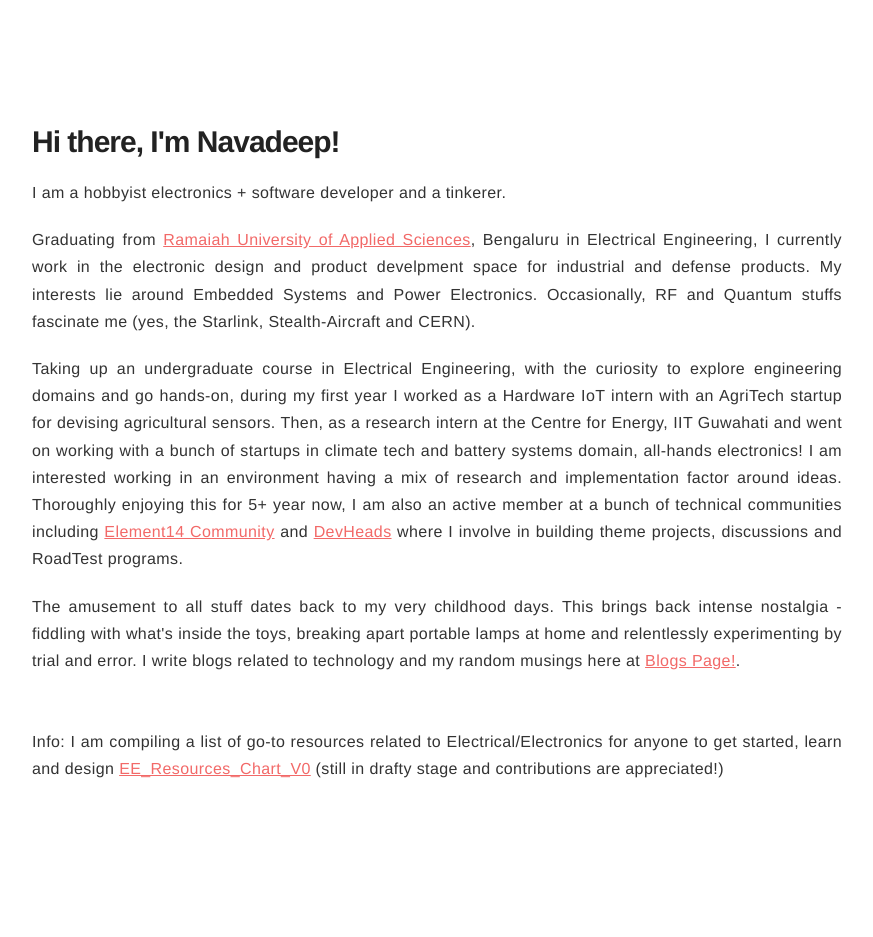
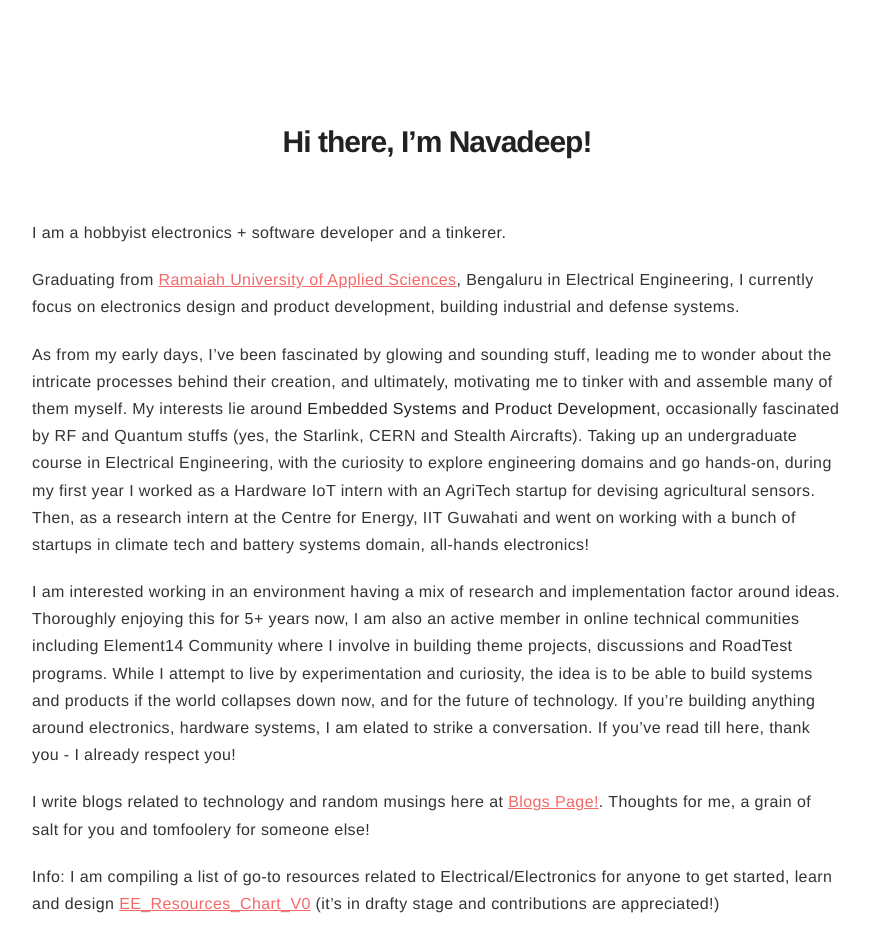
Before and after one commit to ngu25/ngu25.github.io, a Jekyll site: the page built from about/index.markdown, in a window 1280 px wide. Shown: the whole page, without its empty margins (203-1076 px from the left). Built offline with Jekyll 4.4.1, drawn with Linux system fonts in a browser that asks for light colours; before the commit the page ends 900 px from its top, so only the background shows below that.

Commit message:
updated about, removed resume

```diff
--- a/_config.yml
+++ b/_config.yml
@@ -1,4 +1,5 @@
 # main text of home
+# bundle exec jekyll serve to build locally
 name: Navadeep Ganesh
 bio: "Beeping buzzer and blinking lights"
 
@@ -12,7 +13,7 @@ picture: assets/images/profile.jpg
 
 # If you want to include your resume, set to true
 # and specify source (external or local).
-resume: true
+resume: flase
 resume-external: false
 resume-url: resume
 
--- a/about/index.html
+++ /dev/null
@@ -1,52 +0,0 @@
----
-layout: default
-title: About
----
-
-<div style="text-align: justify">
-	<h1>Hi there, I'm Navadeep!</h1>
-	<p>I am a hobbyist electronics + software developer and a tinkerer.</p>
-
-	<p> Graduating from <a href="https://www.msruas.ac.in/">Ramaiah University of Applied Sciences</a>, Bengaluru in Electrical Engineering, I currently work in the electronic design and product develpment space for industrial and defense products.
-		My interests lie around Embedded Systems and Power Electronics. Occasionally, RF and Quantum stuffs fascinate me (yes, the Starlink, Stealth-Aircraft and CERN).
-	</p>
-
-	<p>
-		Taking up an undergraduate course in Electrical Engineering, with the curiosity to explore engineering domains and go hands-on, during my first year I worked as a Hardware IoT intern with an AgriTech startup for devising agricultural sensors. Then, as a research
-		intern at the Centre for Energy, IIT Guwahati and went on working with a bunch of startups in climate tech and battery systems domain, all-hands electronics! I am interested working in an environment having a mix of research and implementation factor around ideas.
-		Thoroughly enjoying this for 5+ year now, I am also an active member at a bunch of technical communities including <a href="https://community.element14.com/members/navadeepganeshu">Element14 Community</a> and <a href="http://developers.community/">DevHeads</a> where I involve in building theme projects, discussions and RoadTest programs.
-	</p>
-
-	<p>
-		The amusement to all stuff dates back to my very childhood days. This brings back intense nostalgia - fiddling with what's inside the toys, breaking apart portable lamps at home and relentlessly experimenting by trial and error.
-		I write blogs related to technology and my random musings here at <a href="https://navadeepganeshu.github.io/blog/">Blogs Page!</a>.
-	</p>
-
-	<br>
-
-	<p>
-		Info: I am compiling a list of go-to resources related to Electrical/Electronics for anyone to get started, learn and design <a href="https://docs.google.com/document/d/1F6QD4pwdFm0BHOtuB9GgOoCscusBkHyD78baEDBf7_U/edit?usp=sharing">EE_Resources_Chart_V0</a> (still in drafty stage and contributions are appreciated!)
-	</p>
-
-</div> <!-- /.blurb -->
-<br>
-
-<!-- carousels:
-- images:
-  - image: /assets/images/blog/collage_iday_ride.jpg
-  - image: /assets/images/blog/cycling_poster.jpg
-- images:
-  - image: /assets/images/blog/me_twitter_angad.jpg
-  - image: /assets/images/blog/techy_poster.jpg
-
----
-gallery_a: [/assets/images/blog/collage_iday_ride.jpg, /assets/images/blog/cycling_poster.jpg]
-
----
-{% include carousel.html height="50"
-   unit="%" duration="7" images=gallery_a %}
-
-
-{% include carousel.html height="50" unit="%" duration="7" number="1" %}
-
-{% include carousel.html height="50" unit="%" duration="7" number="2" %}   -->
--- /dev/null
+++ b/about/index.markdown
@@ -0,0 +1,38 @@
+---
+layout: default
+title: About
+---
+
+# Hi there, I'm Navadeep!
+
+I am a hobbyist electronics + software developer and a tinkerer.
+
+Graduating from [Ramaiah University of Applied Sciences](https://www.msruas.ac.in/), Bengaluru in Electrical Engineering, I currently focus on electronics design and product development, building industrial and defense systems.
+
+As from my early days, I've been fascinated by glowing and sounding stuff, leading me to wonder about the intricate processes behind their creation, and ultimately, motivating me to tinker with and assemble many of them myself. My interests lie around **Embedded Systems and Product Development**, occasionally fascinated by RF and Quantum stuffs (yes, the Starlink, CERN and Stealth Aircrafts). Taking up an undergraduate course in Electrical Engineering, with the curiosity to explore engineering domains and go hands-on, during my first year I worked as a Hardware IoT intern with an AgriTech startup for devising agricultural sensors. Then, as a research intern at the Centre for Energy, IIT Guwahati and went on working with a bunch of startups in climate tech and battery systems domain, all-hands electronics!
+
+I am interested working in an environment having a mix of research and implementation factor around ideas. Thoroughly enjoying this for 5+ years now, I am also an active member in online technical communities including Element14 Community where I involve in building theme projects, discussions and RoadTest programs. While I attempt to live by experimentation and curiosity, the idea is to be able to build systems and products if the world collapses down now, and for the future of technology. If you're building anything around electronics, hardware systems, I am elated to strike a conversation. If you've read till here, thank you - I already respect you!
+
+I write blogs related to technology and random musings here at [Blogs Page!](https://navadeepganeshu.github.io/blog/). Thoughts for me, a grain of salt for you and tomfoolery for someone else!
+
+Info: I am compiling a list of go-to resources related to Electrical/Electronics for anyone to get started, learn and design [EE_Resources_Chart_V0](https://docs.google.com/document/d/1F6QD4pwdFm0BHOtuB9GgOoCscusBkHyD78baEDBf7_U/edit?usp=sharing) (it's in drafty stage and contributions are appreciated!)
+
+<!-- carousels:
+- images:
+  - image: /assets/images/blog/collage_iday_ride.jpg
+  - image: /assets/images/blog/cycling_poster.jpg
+- images:
+  - image: /assets/images/blog/me_twitter_angad.jpg
+  - image: /assets/images/blog/techy_poster.jpg
+
+---
+gallery_a: [/assets/images/blog/collage_iday_ride.jpg, /assets/images/blog/cycling_poster.jpg]
+
+---
+{% include carousel.html height="50"
+   unit="%" duration="7" images=gallery_a %}
+
+
+{% include carousel.html height="50" unit="%" duration="7" number="1" %}
+
+{% include carousel.html height="50" unit="%" duration="7" number="2" %}   -->
```
